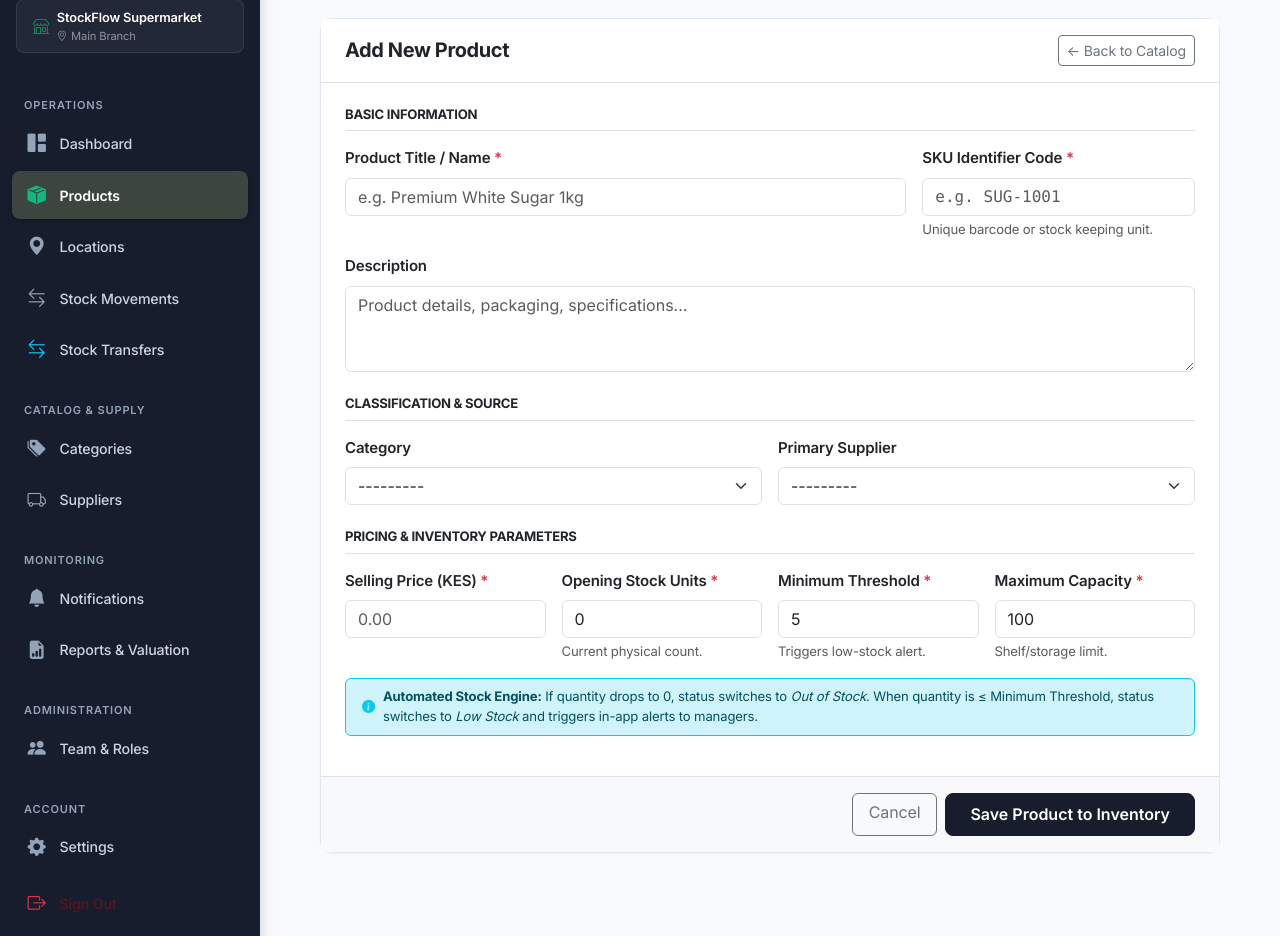
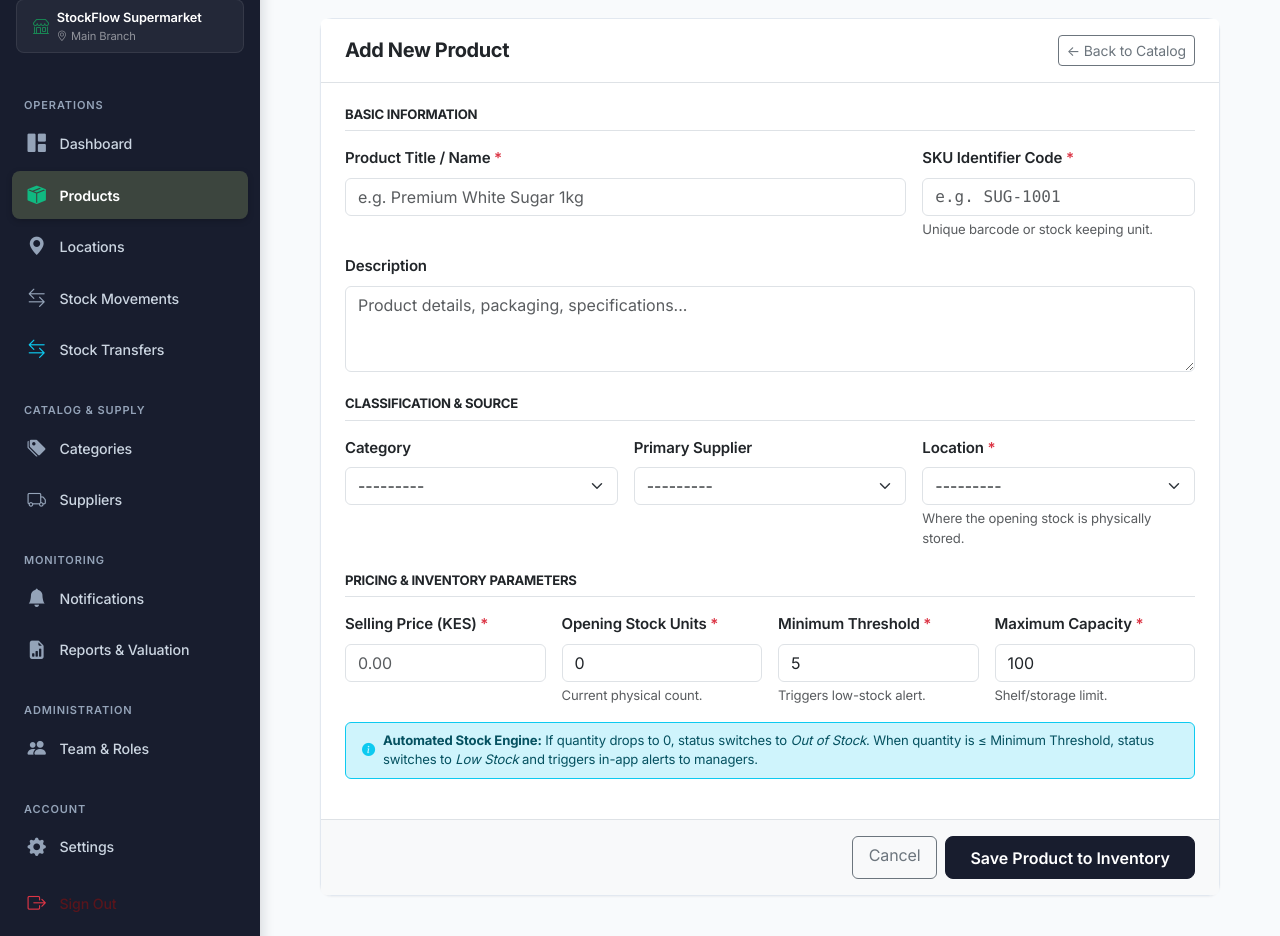
Before and after one commit to ashirumah11/Supermarket_app, a Django app: page /inventory/create/ in a window 1280 px wide. Shown: the part 78-1014 px from the top of the page. Run offline with Django 5.2, Linux system fonts and the light colour scheme; the visitor is signed in with stand-in values (Sample User, id 1); data comes from the database, SQL or seed files in the repository; data that the repository does not hold is empty.

Commit message:
Add location-aware product stock management

```diff
--- a/inventory/forms.py
+++ b/inventory/forms.py
@@ -2,6 +2,14 @@ from django import forms
 from .models import Category, InventoryLocation, InventoryStock, Product, Supplier
 
 class ProductForm(forms.ModelForm):
+    location = forms.ModelChoiceField(
+        queryset=InventoryLocation.objects.none(),
+        required=False,
+        label="Location",
+        help_text="Physical location that will receive the opening stock.",
+        widget=forms.Select(attrs={'class': 'form-select'}),
+    )
+
     class Meta:
         model = Product
         fields = [
@@ -26,6 +34,20 @@ class ProductForm(forms.ModelForm):
         if self.shop:
             self.fields['category'].queryset = Category.objects.filter(shop=self.shop)
             self.fields['supplier'].queryset = Supplier.objects.filter(shop=self.shop)
+            self.fields['location'].queryset = InventoryLocation.objects.filter(
+                shop=self.shop, is_active=True
+            ).order_by('name')
+        else:
+            self.fields['location'].queryset = InventoryLocation.objects.filter(
+                is_active=True
+            ).order_by('name')
+
+        if self.instance.pk:
+            assigned_location_ids = list(
+                self.instance.stocks.values_list('location_id', flat=True).distinct()[:2]
+            )
+            if len(assigned_location_ids) == 1:
+                self.initial['location'] = assigned_location_ids[0]
 
     def clean_sku(self):
         sku = self.cleaned_data.get('sku', '').strip().upper()
@@ -45,12 +67,15 @@ class ProductForm(forms.ModelForm):
         min_stock = cleaned_data.get('minimum_stock')
         max_stock = cleaned_data.get('maximum_stock')
         quantity = cleaned_data.get('quantity')
+        location = cleaned_data.get('location')
 
         if min_stock is not None and max_stock is not None:
             if max_stock < min_stock:
                 self.add_error('maximum_stock', "Maximum stock must be greater than or equal to minimum stock threshold.")
         if quantity is not None and quantity < 0:
             self.add_error('quantity', "Stock quantity cannot be negative.")
+        if not self.instance.pk and quantity and not location:
+            self.add_error('location', "Select the physical location for the opening stock.")
         return cleaned_data
 
     def save(self, commit=True):
--- a/inventory/views.py
+++ b/inventory/views.py
@@ -1,16 +1,53 @@
 from django.contrib import messages
 from django.contrib.auth.decorators import login_required
 from django.core.paginator import Paginator
+from django.db import transaction
 from django.db.models import Count, F, Q, Sum
 from django.shortcuts import get_object_or_404, redirect, render
 from accounts.decorators import admin_required, manager_required, staff_required
 from stock.forms import StockAdjustmentForm, StockInForm, StockOutForm
 from stock.models import StockMovement, StockMovementType
-from stock.services import StockMovementService
+from stock.services import StockMovementService, StockTransferService
 from .forms import CategoryForm, InventoryStockForm, LocationForm, ProductForm, SupplierForm
 from .models import Category, InventoryLocation, InventoryStock, Product, StockStatus, Supplier
 
 # ==================== PRODUCT VIEWS ====================
+
+def _assign_product_to_location(product, location, user):
+    """Place existing product stock at the selected physical location."""
+    source_stocks = list(
+        product.stocks.select_related('location').filter(quantity__gt=0).exclude(location=location)
+    )
+
+    if source_stocks:
+        for source_stock in source_stocks:
+            StockTransferService.execute_transfer(
+                product=product,
+                source_location=source_stock.location,
+                destination_location=location,
+                quantity=source_stock.quantity,
+                user=user,
+                reason="Product location updated",
+                reference="SYS-LOCATION-UPDATE",
+            )
+        return
+
+    # Products created before location tracking may have a total quantity but no
+    # InventoryStock row. Add that historical stock to the selected location.
+    location_stock, _ = InventoryStock.objects.get_or_create(
+        product=product,
+        location=location,
+        defaults={
+            'quantity': product.quantity,
+            'minimum_stock': product.minimum_stock,
+            'maximum_stock': product.maximum_stock,
+        },
+    )
+    if location_stock.quantity != product.quantity:
+        location_stock.quantity = product.quantity
+        location_stock.minimum_stock = product.minimum_stock
+        location_stock.maximum_stock = product.maximum_stock
+        location_stock.save(update_fields=['quantity', 'minimum_stock', 'maximum_stock', 'updated_at'])
 
 @login_required
 def product_list_view(request):
@@ -96,21 +133,31 @@ def product_create_view(request):
         form = ProductForm(request.POST, shop=shop)
         if form.is_valid():
             initial_qty = form.cleaned_data.get('quantity', 0)
-            product = form.save(commit=False)
-            product.quantity = 0
-            if shop and not product.shop_id:
-                product.shop = shop
-            product.save()
+            location = form.cleaned_data.get('location')
+            with transaction.atomic():
+                product = form.save(commit=False)
+                product.quantity = 0
+                if shop and not product.shop_id:
+                    product.shop = shop
+                product.save()
 
-            if initial_qty > 0:
-                StockMovementService.record_movement(
-                    product=product,
-                    movement_type=StockMovementType.IN,
-                    quantity=initial_qty,
-                    user=request.user,
-                    reason="Initial Product Opening Stock",
-                    reference="SYS-INIT"
-                )
+                if initial_qty > 0:
+                    InventoryStock.objects.create(
+                        product=product,
+                        location=location,
+                        quantity=initial_qty,
+                        minimum_stock=product.minimum_stock,
+                        maximum_stock=product.maximum_stock,
+                    )
+                    StockMovementService.record_movement(
+                        product=product,
+                        movement_type=StockMovementType.IN,
+                        quantity=initial_qty,
+                        user=request.user,
+                        reason="Initial Product Opening Stock",
+                        reference="SYS-INIT",
+                        location=location,
+                    )
 
             messages.success(request, f"Product '{product.name}' (SKU: {product.sku}) created successfully.")
             return redirect('product_detail', pk=product.pk)
@@ -162,7 +209,11 @@ def product_edit_view(request, pk):
     if request.method == 'POST':
         form = ProductForm(request.POST, instance=product, shop=shop)
         if form.is_valid():
-            form.save()
+            location = form.cleaned_data.get('location')
+            with transaction.atomic():
+                product = form.save()
+                if location:
+                    _assign_product_to_location(product, location, request.user)
             messages.success(request, f"Product '{product.name}' updated successfully.")
             return redirect('product_detail', pk=product.pk)
         else:
--- a/stock/services.py
+++ b/stock/services.py
@@ -6,13 +6,15 @@ from .models import StockMovement, StockMovementType, StockTransfer
 
 class StockMovementService:
     @staticmethod
-    def record_movement(product, movement_type, quantity, user, reason, reference='', new_target_quantity=None):
+    def record_movement(product, movement_type, quantity, user, reason, reference='', new_target_quantity=None, location=None):
         """
         Atomically updates product quantity and creates an audit movement record.
         Strictly prevents negative inventory and triggers transition notifications.
         """
         if not reason or not reason.strip():
             raise ValidationError("A clear operational reason is required for every stock operation.")
+        if location and product.shop_id and location.shop_id != product.shop_id:
+            raise ValidationError("The selected location does not belong to this product's shop.")
 
         with transaction.atomic():
             # Lock the product row to ensure atomic, concurrency-safe inventory calculations
@@ -65,6 +67,7 @@ class StockMovementService:
             movement = StockMovement.objects.create(
                 product=locked_product,
                 shop=shop,
+                location=location,
                 type=movement_type,
                 quantity=movement_delta,
                 previous_quantity=previous_quantity,
--- a/templates/inventory/product_form.html
+++ b/templates/inventory/product_form.html
@@ -63,7 +63,7 @@
         <h6 class="fw-bold text-dark text-uppercase small mb-3 border-bottom pb-2">Classification & Source</h6>
 
         <div class="row g-3 mb-4">
-          <div class="col-md-6">
+          <div class="col-md-4">
             <label for="{{ form.category.id_for_label }}" class="form-label fw-semibold">Category</label>
             {{ form.category }}
             {% if form.category.errors %}
@@ -71,12 +71,25 @@
             {% endif %}
           </div>
 
-          <div class="col-md-6">
+          <div class="col-md-4">
             <label for="{{ form.supplier.id_for_label }}" class="form-label fw-semibold">Primary Supplier</label>
             {{ form.supplier }}
             {% if form.supplier.errors %}
               <div class="text-danger small mt-1">{{ form.supplier.errors.0 }}</div>
             {% endif %}
+          </div>
+
+          <div class="col-md-4">
+            <label for="{{ form.location.id_for_label }}" class="form-label fw-semibold">
+              Location{% if is_create %} <span class="text-danger">*</span>{% endif %}
+            </label>
+            {{ form.location }}
+            {% if form.location.errors %}
+              <div class="text-danger small mt-1">{{ form.location.errors.0 }}</div>
+            {% endif %}
+            <div class="form-text">
+              {% if is_create %}Where the opening stock is physically stored.{% else %}Changing this moves the product's recorded stock to the selected location.{% endif %}
+            </div>
           </div>
         </div>
 
```
Also changed, not shown: inventory/tests.py (+40 -1 lines).
